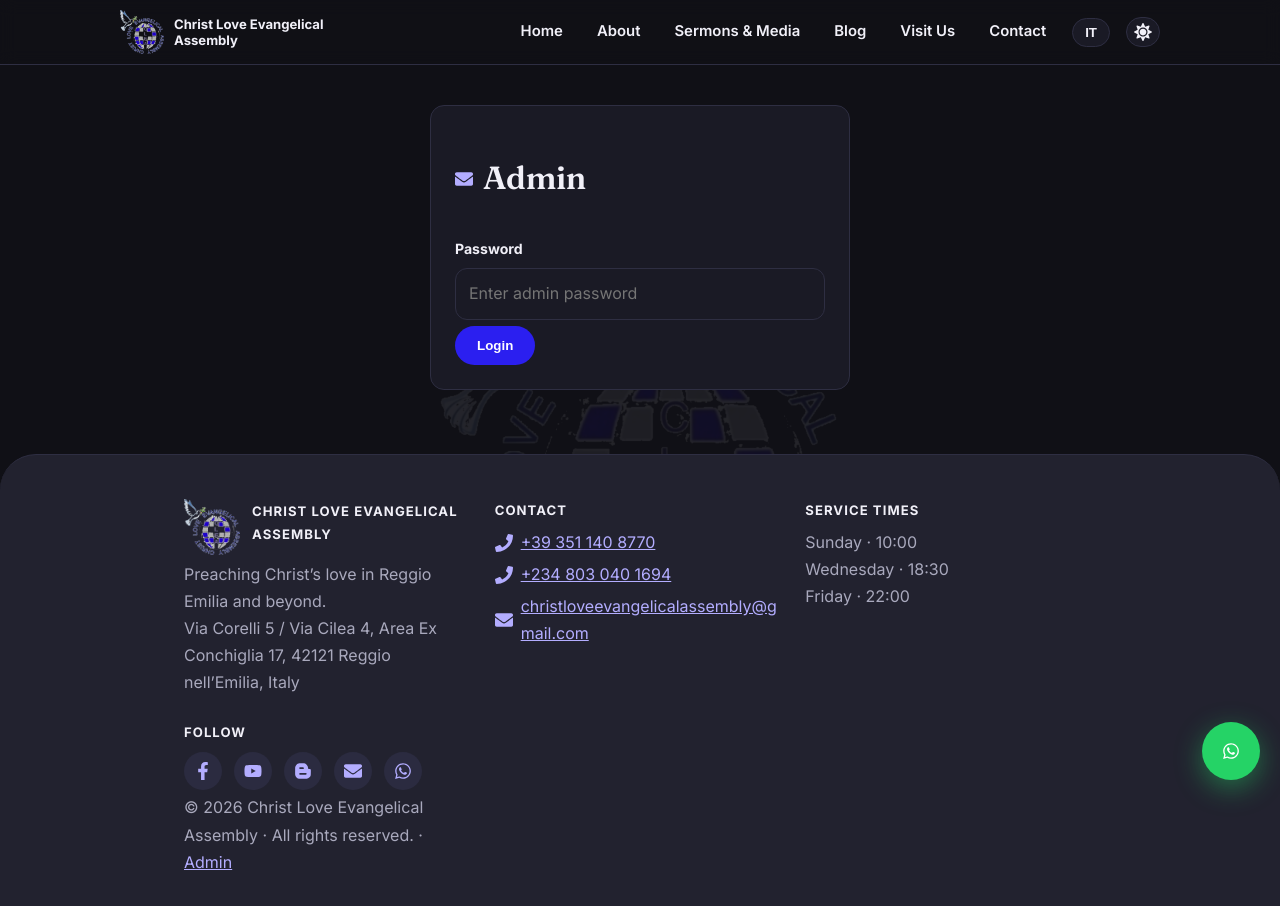
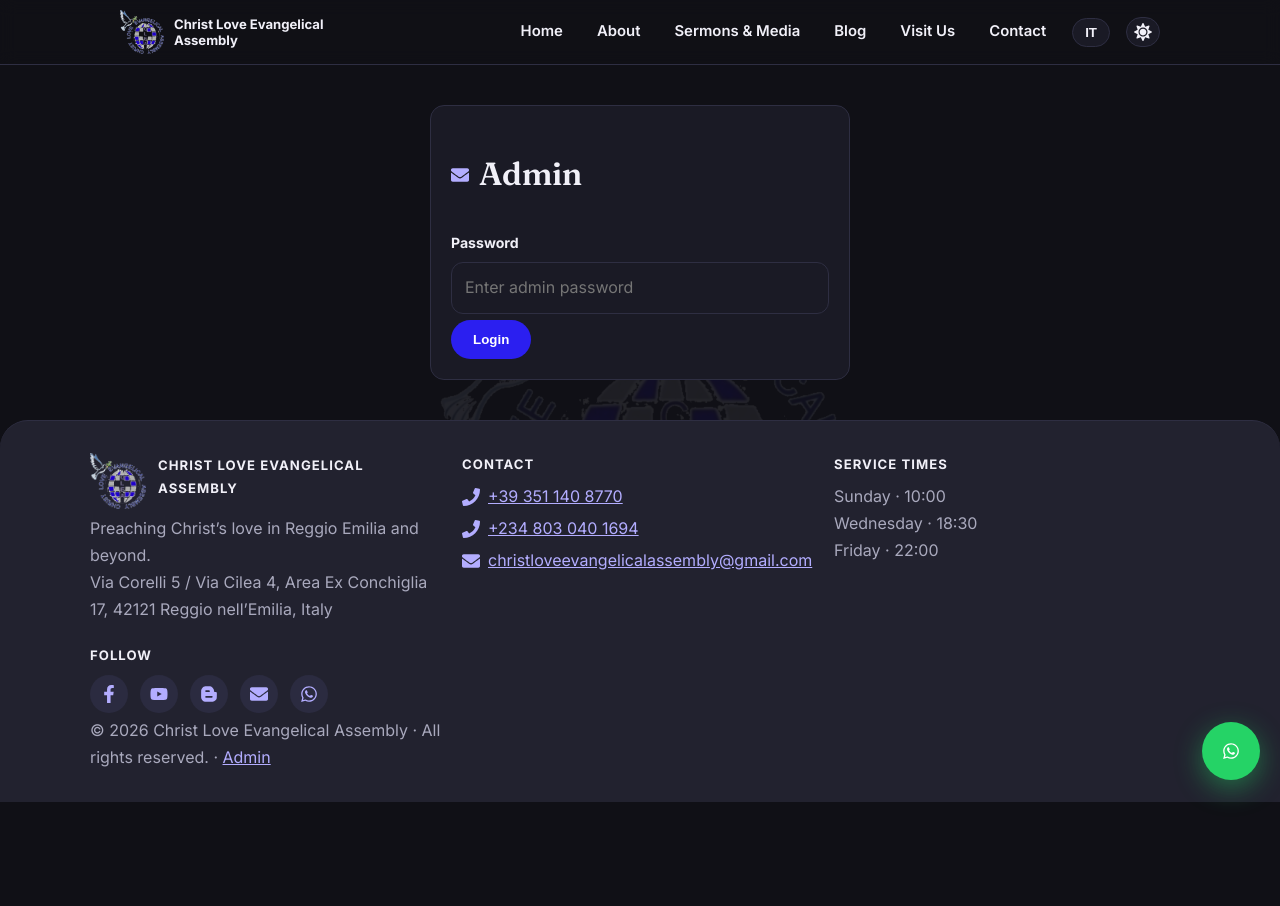
Before and after one commit to knight-dev01/CLEA, a React (Vite) app: page /admin in a window 1280 px wide. Shown: the top 906 px of the page. After the commit the page ends 802 px from the top, so only its background shows below. Built offline with nearby package versions, Linux system fonts and the light colour scheme.

Commit message:
Dense modern layout, ticker, blog empty-state fallback

```diff
--- a/src/index.css
+++ b/src/index.css
@@ -9,7 +9,11 @@ footer a,.contactline a,.card a{overflow-wrap:anywhere}
 .wrap,footer{position:relative;z-index:1}
 .brand span{font-size:.82rem;line-height:1.25;max-width:190px}
 h1,h2{font-family:var(--font-display);font-weight:600;letter-spacing:-.01em}
-a{color:var(--sage-d)}.wrap{max-width:960px;margin:0 auto;padding:0 24px}
+a{color:var(--sage-d)}.wrap{max-width:1140px;margin:0 auto;padding:0 20px}
+.ticker{background:linear-gradient(90deg,#130a8a,#2b1ff0,#130a8a);color:#fff;overflow:hidden;white-space:nowrap;padding:10px 0;font-weight:700;font-size:.85rem;letter-spacing:.06em}
+.ticker-track{display:inline-flex;gap:0;animation:tick 28s linear infinite;will-change:transform}
+.ticker-track span{padding:0 28px}
+@keyframes tick{to{transform:translateX(-50%)}}
 .nav{position:sticky;top:0;z-index:50;background:var(--bg);background:color-mix(in srgb,var(--bg) 88%,transparent);backdrop-filter:blur(8px);-webkit-backdrop-filter:blur(8px);border-bottom:1px solid var(--line)}
 .nav-in{display:flex;align-items:center;gap:16px;padding:10px 20px;max-width:1080px;margin:0 auto}
 .brand{display:flex;align-items:center;gap:10px;font-weight:800;text-decoration:none;color:var(--ink)}
@@ -25,20 +29,20 @@ a{color:var(--sage-d)}.wrap{max-width:960px;margin:0 auto;padding:0 24px}
 .menubtn.open span:nth-child(2){opacity:0}
 .menubtn.open span:nth-child(3){transform:translateY(-7px) rotate(-45deg)}
 .scrim{display:none}
-.hero{position:relative;border-radius:28px 28px 56px 56px;overflow:hidden;margin:28px 0;color:#fff;min-height:52vh;display:flex;align-items:flex-end}
+.hero{position:relative;border-radius:24px;overflow:hidden;margin:20px 0 0;color:#fff;min-height:78vh;display:flex;align-items:flex-end}
 .hero img.bg{position:absolute;inset:0;width:100%;height:100%;object-fit:cover}
 .hero .shade{position:absolute;inset:0;background:linear-gradient(180deg,rgba(0,0,0,.08),rgba(0,0,0,.55))}
-.hero .txt{position:relative;padding:40px;max-width:600px}
+.hero .txt{position:relative;padding:48px;max-width:680px}
 .kicker{display:inline-block;border:1px solid rgba(255,255,255,.6);color:#fff;font-size:.72rem;font-weight:600;letter-spacing:.14em;padding:5px 14px;border-radius:20px;text-transform:uppercase}
-.hero h1{margin:14px 0;font-size:clamp(1.9rem,4.5vw,2.9rem);line-height:1.12;font-weight:500}
+.hero h1{margin:14px 0;font-size:clamp(2.2rem,5.5vw,3.6rem);line-height:1.05;font-weight:600;letter-spacing:-.02em}
 .btn{display:inline-block;padding:12px 22px;border-radius:30px;text-decoration:none;font-weight:700;border:0;cursor:pointer}
 .btn.solid{background:var(--sage);color:#fff}.btn.gold{background:var(--gold);color:#1e1e26}.btn.ghost{background:rgba(255,255,255,.92);color:#1e1e26;margin-left:8px}
 [data-theme="dark"] .btn.solid{background:#2b1ff0}
 [data-theme="dark"] .step b,[data-theme="dark"] .avatar{background:#2b1ff0}
 [data-theme="dark"] .socials a:hover{background:#2b1ff0}
 ::selection{background:var(--sage);color:#fff}
-.grid{display:grid;gap:20px}.g3{grid-template-columns:repeat(auto-fit,minmax(260px,1fr))}
-.card{background:var(--card);border:1px solid var(--line);border-radius:var(--radius);padding:24px;box-shadow:none;display:flex;flex-direction:column;gap:8px}
+.grid{display:grid;gap:16px}.g3{grid-template-columns:repeat(auto-fit,minmax(300px,1fr))}
+.card{background:var(--card);border:1px solid var(--line);border-radius:var(--radius);padding:20px;box-shadow:none;display:flex;flex-direction:column;gap:6px}
 .card h3{font-family:var(--font-display);font-weight:600;font-size:1.12rem;margin:.4em 0 .2em}
 .card p{margin:.2em 0}
 .card .pill{margin-bottom:4px}
@@ -46,11 +50,13 @@ a{color:var(--sage-d)}.wrap{max-width:960px;margin:0 auto;padding:0 24px}
 .card>.btn:last-child{align-self:flex-start}.card .rowbtns .btn{margin-top:0}
 .location .btn{align-self:flex-start}
 .card img:not(.pastor-photo){width:100%;aspect-ratio:4/3;object-fit:contain;background:var(--elev);border-radius:10px;border:1px solid var(--line)}
-.sec{margin:56px 0}.sec h2{font-size:1.65rem;margin-bottom:8px}.muted{color:var(--muted)}
+.sec{margin:34px 0}.sec h2{font-size:1.7rem;margin-bottom:8px}.muted{color:var(--muted)}
 .pill{display:inline-block;background:transparent;border:1px solid var(--line);color:var(--muted);font-weight:600;font-size:.76rem;letter-spacing:.06em;padding:4px 12px;border-radius:20px;text-transform:uppercase}
 .channel-banner{display:flex;align-items:center;justify-content:space-between;gap:16px;flex-wrap:wrap;margin-bottom:20px}
 /* ---- Fuller designed sections ---- */
 .stats{display:grid;grid-template-columns:repeat(auto-fit,minmax(150px,1fr));gap:1px;background:var(--line);border:1px solid var(--line);border-radius:var(--radius);overflow:hidden;margin:8px 0}
+.sec .stats{margin-top:-72px;position:relative;z-index:2;box-shadow:0 20px 50px rgba(0,0,0,.28)}
+.svc .card{border-top:4px solid var(--sage)}
 .stat{background:var(--card);padding:22px 16px;text-align:center}
 .stat b{display:block;font-family:var(--font-display);font-size:1.9rem;font-weight:600;color:var(--sage-d)}
 .stat span{font-size:.82rem;color:var(--muted)}
@@ -84,7 +90,7 @@ iframe.map{width:100%;border:0;border-radius:14px;height:340px}
 .vid-wrap.tall{aspect-ratio:4/5;max-height:560px}
 .vid-wrap iframe{position:absolute;inset:0;width:100%;height:100%;border:0}
 .card{min-width:0}
-footer{margin-top:64px;border-top:1px solid var(--line);background:var(--elev);padding:44px 0 34px;border-radius:36px 36px 0 0}
+footer{margin-top:40px;border-top:1px solid var(--line);background:var(--elev);padding:32px 0 26px;border-radius:28px 28px 0 0}
 footer strong{display:block;font-size:.82rem;letter-spacing:.08em;text-transform:uppercase;margin-bottom:8px}
 footer p{margin:.3em 0}
 .fb-facade{border:1.5px dashed var(--line);border-radius:22px;padding:30px 20px;text-align:center;background:var(--elev)}
--- a/src/pages/Main.tsx
+++ b/src/pages/Main.tsx
@@ -84,6 +84,7 @@ export function Home() {
         <Link className="btn ghost" to="/media">{t('watch')}</Link>
       </div>
     </div>
+    <div className="ticker" aria-hidden="true"><div className="ticker-track">{[0, 1].map((k) => <span key={k}>SUNDAY 10:00 · WEDNESDAY 18:30 · FRIDAY 22:00 · REGGIO EMILIA · {t('tagline')} · </span>)}</div></div>
     <Reveal className="sec"><div className="editorial"><span className="eyebrow">{lang === 'it' ? 'Chi Siamo' : 'Who We Are'}</span><p className="lead">“{t('tagline')}”</p><p>{t('aboutLong')}</p></div></Reveal>
     <section className="sec"><Stagger className="stats">
       <StaggerItem className="stat"><b>296</b><span>{t('statsVideos')}</span></StaggerItem>
@@ -100,7 +101,7 @@ export function Home() {
     </section>
     <section className="sec reveal"><div className="card verse-card"><span className="kicker">Verse of the day · Versetto del giorno</span><h2 style={{ margin: '10px 0 4px' }}>{lang === 'it' ? verse.it : verse.en}</h2></div></section>
     <section className="sec reveal"><h2 className="h-icon"><ChurchIcon /> {t('serviceTimes')}</h2>
-      <div className="grid g3">
+      <div className="grid g3 svc">
         <div className="card"><span className="pill">SUN 10:00</span><h3>{t('sunday')}</h3><p className="muted">{t('address')}</p></div>
         <div className="card"><span className="pill">WED 18:30</span><h3>{t('wednesday')}</h3><p className="muted">Bible Study / Studio Biblico</p></div>
         <div className="card"><span className="pill">FRI 22:00</span><h3>{t('friday')}</h3><p className="muted">Night Vigil / Veglia di preghiera</p></div>
@@ -114,7 +115,11 @@ export function Home() {
       <div className="cta-pills"><span>SUN 10:00</span><span>WED 18:30</span><span>FRI 22:00</span></div>
       <div><Link className="btn gold" to="/visit">{t('joinUs')}</Link><Link className="btn ghost" to="/about">{t('aboutCta')}</Link></div></div></div></section>
     <section className="sec reveal"><h2 className="h-icon"><BookIcon /> {t('latestBlog')} <Link to="/blog" style={{ fontSize: '.85rem' }}>{t('viewAll')} →</Link></h2>
+      {blog.length > 0 ? (
       <div className="grid g3">{blog.slice(0, 3).map(b => <div className="card" key={b.id}>{b.imageUrl && <img src={b.imageUrl} alt="" />}<h3>{lang === 'it' ? b.title_it || b.title : b.title}</h3><p className="muted">{(lang === 'it' ? b.body_it || b.body : b.body).slice(0, 110)}…</p><Link to="/blog">{t('readMore')} →</Link></div>)}</div>
+      ) : (
+      <div className="card"><p className="muted">{lang === 'it' ? 'Nuovi articoli in arrivo: nel frattempo leggi il nostro Blogspot.' : 'Fresh stories on the way: meanwhile read our Blogspot.'}</p><div><a className="btn solid" href="https://cleareggio.blogspot.com/" target="_blank" rel="noreferrer">Blogspot</a></div></div>
+      )}
     </section>
     <section className="sec reveal"><h2 className="h-icon"><UsersIcon /> {t('pastors')}</h2>
       <div className="grid g3">{PASTORS.map(p => <div className="card pastor" key={p.n}>{'img' in p && p.img ? <img className="pastor-photo" src={p.img} alt={p.n} loading="lazy" /> : <div className="avatar">{p.n[0]}</div>}<div><strong>{p.n}</strong><br /><span className="muted">{p.r}</span></div></div>)}</div>
```
